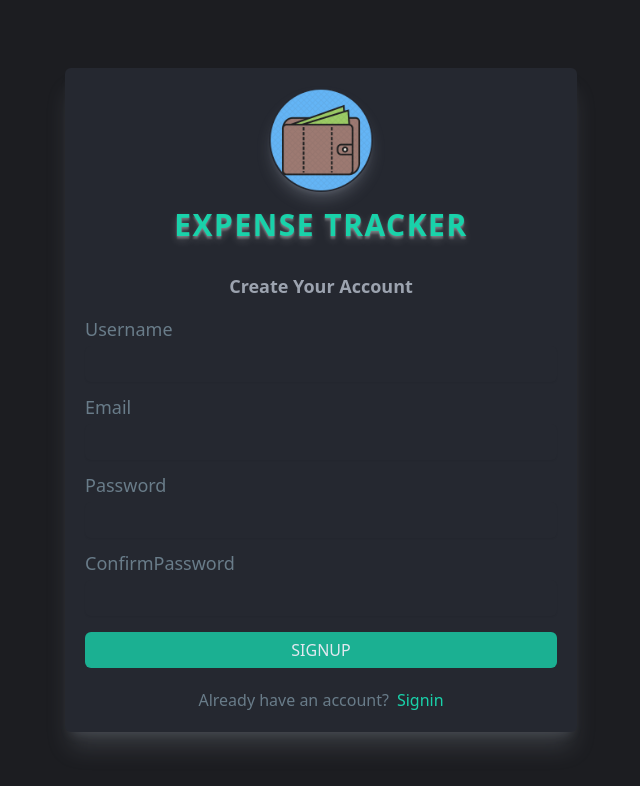
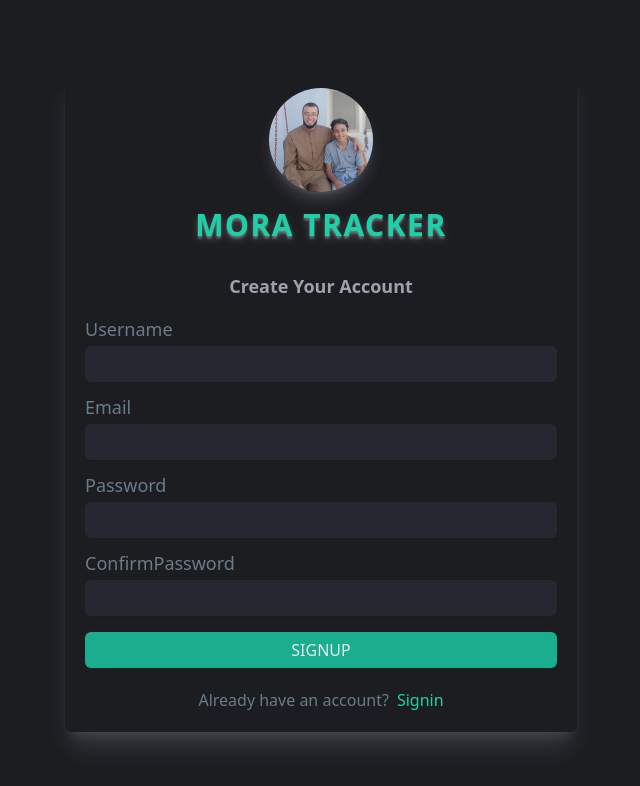
Before and after one commit to ammarAlzaqam/expense_tracking-app-w-next.js-tailwind-TS-mongoose, a Next.js app: page /signup in a window 1280 px wide. Shown: the top 786 px of the page, without its empty margins (319-959 px from the left). Built offline with nearby package versions, Linux system fonts and the light colour scheme; no server answers.

Commit message:
fix layout fetch categories

```diff
--- a/app/(auth)/layout.tsx
+++ b/app/(auth)/layout.tsx
@@ -7,17 +7,19 @@ export default function AuthLayout({
 }) {
   return (
     <section className="min-h-screen flex justify-center items-center max-xs:my-10">
-      <div className="mx-5 w-full sm:w-md lg:w-lg px-3 py-5 xs:p-5 flex flex-col items-center gap-7 bg-dark-2 rounded-md shadow-xl shadow-light-3/20">
+      <div className="mx-5 w-full sm:w-md lg:w-lg px-3 py-5 xs:p-5 flex flex-col items-center gap-7 bg-dark-1 rounded-md shadow-xl shadow-light-3/20">
         <div className="flex flex-col gap-3 items-center">
           <div className="relative h-24 xs:h-26 w-24 xs:w-26">
             <Image
-              src="/logo.png"
+              src="/owner.jpg"
               alt="logo"
               fill
               className="rounded-full object-cover shadow-lg shadow-light-3/30"
             />
           </div>
-          <h1 className="text-center text-heading3 xs:text-heading2 text-primary-500 text-shadow-lg text-shadow-light-1/20 uppercase tracking-wider">Expense Tracker</h1>
+          <h1 className="text-center text-heading3 xs:text-heading2 text-primary-500 text-shadow-lg text-shadow-light-1/20 uppercase tracking-wider">
+            Mora Tracker
+          </h1>
         </div>
         {children}
       </div>
--- a/app/(root)/layout.tsx
+++ b/app/(root)/layout.tsx
@@ -1,18 +1,23 @@
 import Bottombar from "@/components/bars/Bottombar";
 import Topbar from "@/components/bars/Topbar";
+import ZustandProvider from "@/components/providers/ZustandProvider";
+import { fetchAllCategories } from "@/lib/actions/category.action";
 
-export default function RootLayout({
+export const dynamic = "force-dynamic";
+
+export default async function RootLayout({
   children,
 }: {
   children: React.ReactNode;
 }) {
+  const categories = await fetchAllCategories();
   return (
-    <section>
+    <ZustandProvider categories={JSON.parse(JSON.stringify(categories))}>
       <Topbar />
       <main className="flex flex-col items-center px-3 sm:px-10 pb-32 md:pb-10 pt-28">
         <div className="w-full max-w-4xl">{children}</div>
       </main>
       <Bottombar />
-    </section>
+    </ZustandProvider>
   );
 }
--- a/app/globals.css
+++ b/app/globals.css
@@ -88,6 +88,11 @@
   html,
   body {
     overscroll-behavior: none;
+  }
+
+  ::selection {
+    background: var(--color-primary-500);
+    color: white;
   }
 }
 
--- a/app/layout.tsx
+++ b/app/layout.tsx
@@ -1,7 +1,6 @@
 import ThemeProvider from "@/components/providers/ThemeProvider";
 import "./globals.css";
 import ToasterProvider from "@/components/providers/ToasterProvider";
-import ZustandProvider from "@/components/providers/ZustandProvider";
 
 export const metadata = {
   title: "expense tracker",
@@ -18,7 +17,7 @@ export default function RootLayout({
       <body>
         <ThemeProvider>
           <ToasterProvider>
-            <ZustandProvider>{children}</ZustandProvider>
+            {children}
           </ToasterProvider>
         </ThemeProvider>
       </body>
--- a/components/providers/ZustandProvider.tsx
+++ b/components/providers/ZustandProvider.tsx
@@ -5,10 +5,17 @@ import { useCategoriesStore } from "@/lib/zustand/categoriesStore";
 import { useUserStore } from "@/lib/zustand/userStore";
 import { useEffect } from "react";
 
+type Category = {
+  _id: string;
+  name: string;
+  slug: string;
+};
 export default function ZustandProvider({
   children,
+  categories,
 }: {
   children: React.ReactNode;
+  categories: Category[];
 }) {
   const setUser = useUserStore((state) => state.setUser);
   const clearUser = useUserStore((state) => state.clearUser);
@@ -38,26 +45,13 @@ export default function ZustandProvider({
       }
     };
 
-    const getCategories = async () => {
-      try {
-        const data = await fetchAllCategories();
+    if (categories) {
+      setCategories(categories);
+    } else {
+      clearCategories();
+    }
 
-        if (!data.success) {
-          throw new Error("Failed to fetch categories");
-        }
-
-        if (data?.categories) {
-          setCategories(data.categories);
-        } else {
-          clearCategories();
-        }
-      } catch (error) {
-        clearCategories();
-        console.error("Error fetching categories:", error);
-      }
-    };
     getUser();
-    getCategories();
   }, []);
   return <>{children}</>;
 }
--- a/components/shared/Finance.tsx
+++ b/components/shared/Finance.tsx
@@ -42,10 +42,7 @@ export default function Finance({
 
       <div className="grid grid-cols-2 gap-4">
         {/*//! Net */}
-        <div
-          data-state={grid}
-          className="finance-light relative finance-card col-span-2"
-        >
+        <div data-state={grid} className="finance-light relative finance-card col-span-2">
           <h1 className="text-heading1 text-primary-500">
             {formattedAmount(netBalance)}
           </h1>
--- a/lib/actions/category.action.ts
+++ b/lib/actions/category.action.ts
@@ -54,24 +54,28 @@ export async function fetchAllCategories() {
     const headerStore = await headers();
     const userId = headerStore.get("x-user-id");
     if (!userId) {
-      return {
-        success: false,
-        message: "User ID not found",
-      };
+      throw new Error("User ID not found");
+      // return {
+      //   success: false,
+      //   message: "User ID not found",
+      // };
     }
 
-    const categories = await Category.find({ user: userId }).lean();
+    const categories = await Category.find({ user: userId });
 
-    return {
-      categories: JSON.parse(JSON.stringify(categories)),
-      success: true,
-    };
+    return categories;
+
+    // return {
+    //   categories: JSON.parse(JSON.stringify(categories)),
+    //   success: true,
+    // };
   } catch (error) {
     console.error(error);
-    return {
-      success: false,
-      message: "Something went wrong. Please try again",
-    };
+    throw new Error("Something went wrong. Please try again")
+    // return {
+    //   success: false,
+    //   message: "Something went wrong. Please try again",
+    // };
   }
 }
 
```
Also changed, not shown: public/owner.jpg (added).
